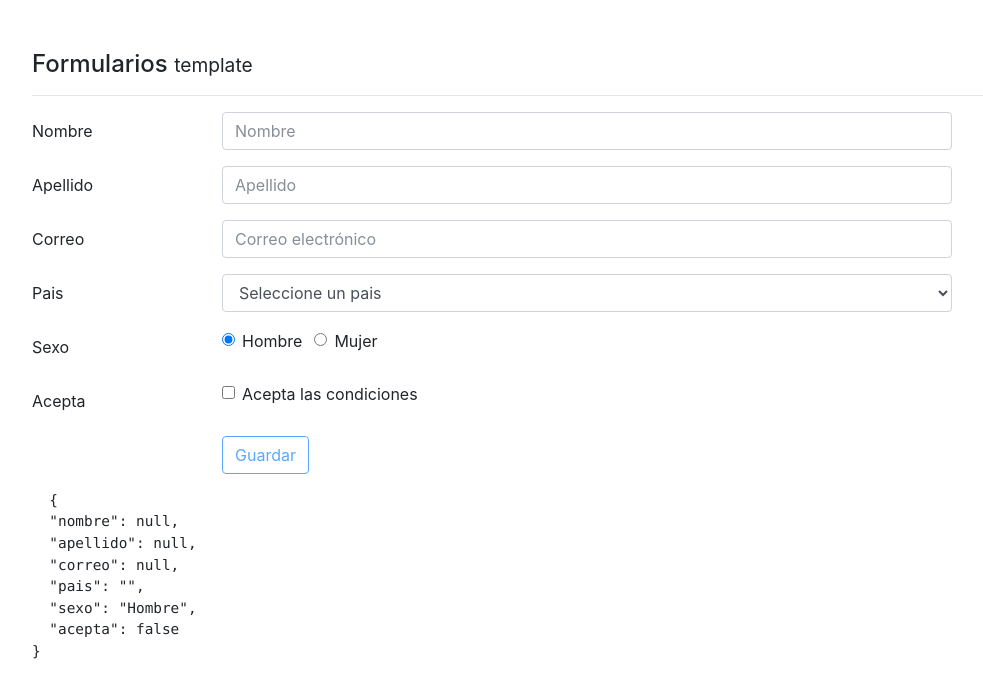
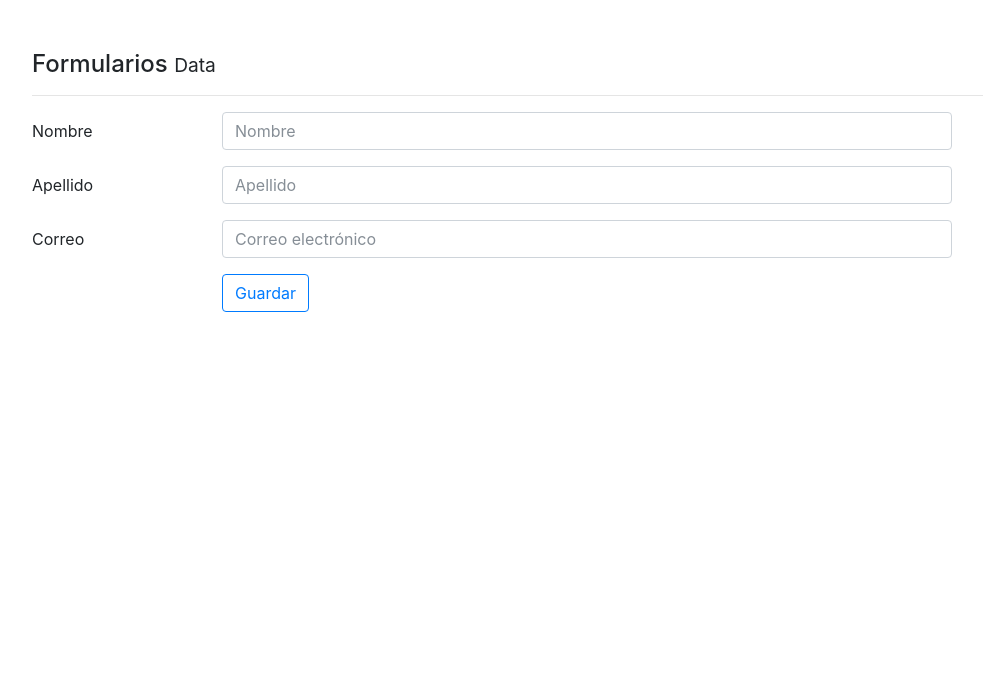
Before and after one commit to ernestoaguaysol/formularios, an Angular app: page / in a window 1280 px wide. Shown: the top 698 px of the page, without its empty margins (53-1036 px from the left). Built offline with nearby package versions, Linux system fonts and the light colour scheme.

Commit message:
form por data, formGroup

```diff
--- a/src/app/app.component.html
+++ b/src/app/app.component.html
@@ -1,3 +1,4 @@
 <div class="container main-container">
-  <app-template></app-template>
+  <!-- <app-template></app-template> -->
+  <app-data></app-data>
 </div>
--- a/src/app/components/data/data.component.html
+++ b/src/app/components/data/data.component.html
@@ -1,3 +1,50 @@
-<p>
-  data works!
-</p>
+<h4>Formularios <small>Data</small></h4>
+<hr>
+<form [formGroup]="forma" (ngSubmit)="guardarCambios()" novalidate="novalidate">
+
+  <div>
+
+    <div class="form-group row">
+      <label class="col-2 col-form-label">Nombre</label>
+      <div class="col-8">
+
+        <input class="form-control"
+               type="text"
+               placeholder="Nombre">
+      </div>
+    </div>
+
+    <div class="form-group row">
+      <label class="col-2 col-form-label">Apellido</label>
+      <div class="col-8">
+
+        <input class="form-control"
+               type="text"
+               placeholder="Apellido">
+      </div>
+    </div>
+
+  </div>
+
+  <div class="form-group row">
+    <label class="col-2 col-form-label">Correo</label>
+    <div class="col-md-8">
+
+      <input class="form-control"
+             type="email"
+             placeholder="Correo electrónico">
+    </div>
+  </div>
+
+
+
+  <div class="form-group row">
+    <label class="col-2 col-form-label">&nbsp;</label>
+    <div class="input-group col-md-8">
+      <button type="submit" class="btn btn-outline-primary">
+        Guardar
+      </button>
+    </div>
+  </div>
+
+</form>
--- a/src/app/components/data/data.component.ts
+++ b/src/app/components/data/data.component.ts
@@ -1,15 +1,27 @@
-import { Component, OnInit } from '@angular/core';
+import { Component } from '@angular/core';
+import { FormGroup , FormControl , Validator} from '@angular/forms';
 
 @Component({
   selector: 'app-data',
   templateUrl: './data.component.html',
   styles: []
 })
-export class DataComponent implements OnInit {
+export class DataComponent {
 
-  constructor() { }
+  forma: FormGroup;
 
-  ngOnInit() {
+  constructor() {
+    this.forma = new FormGroup({
+      'nombre': new FormControl('Ernesto'),
+      'apellido': new FormControl(),
+      'correo': new FormControl()
+    });
   }
 
+
+  guardarCambios() {
+    console.log( this.forma.value );
+    console.log(  this.forma );
+
+  }
 }
```
Also changed, not shown: src/app/app.module.ts (+4 -3 lines).
